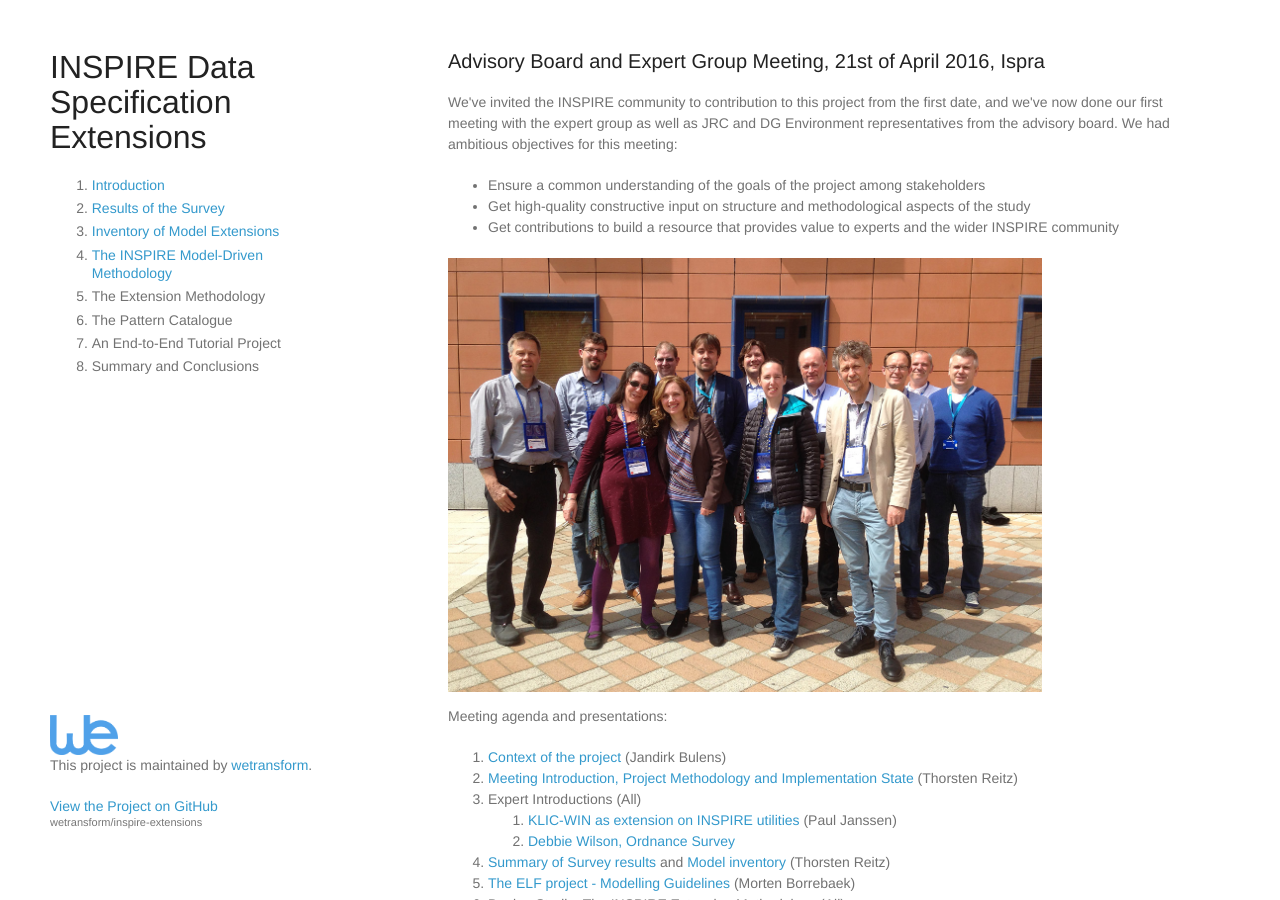
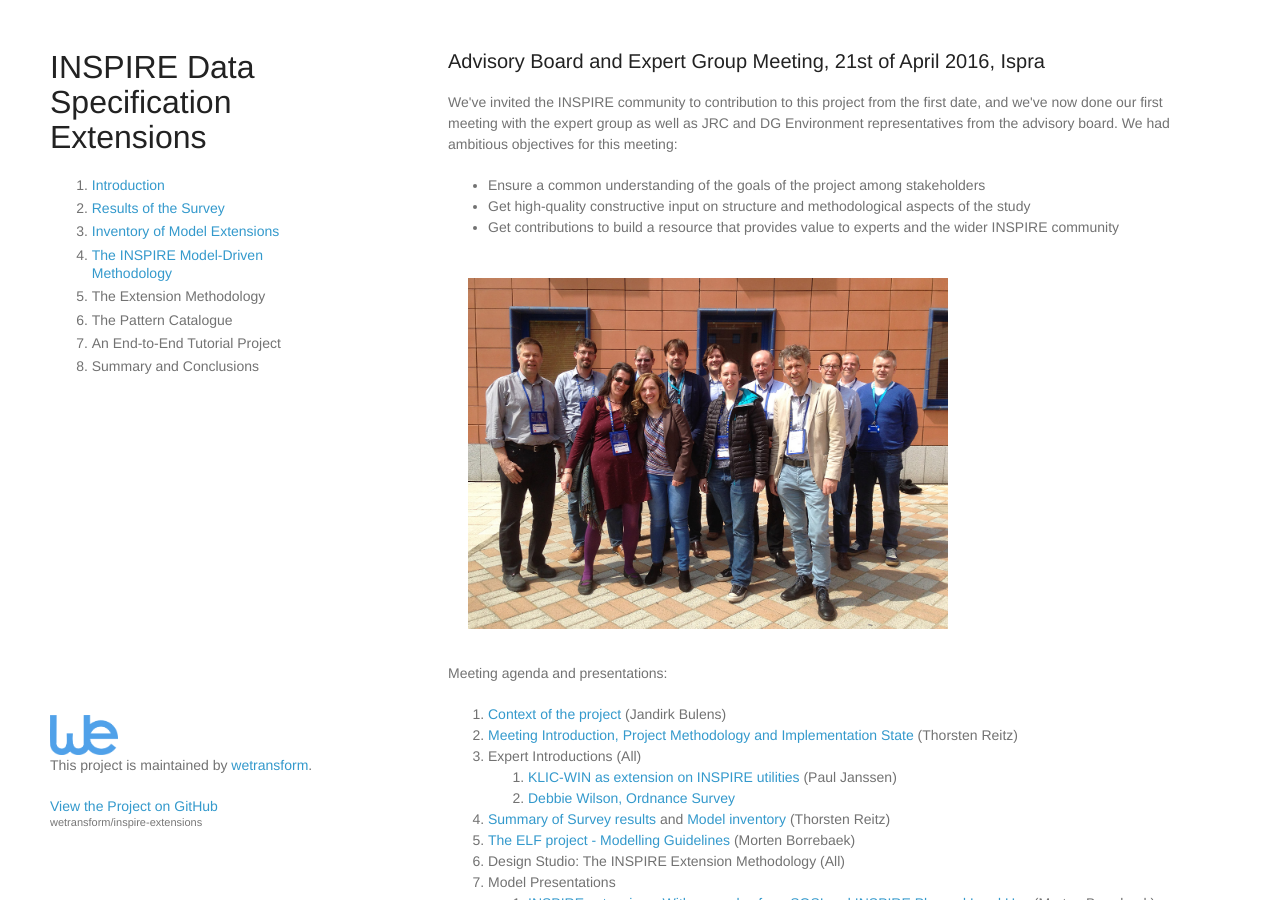
Before and after one commit to wetransform/inspire-extensions, a Jekyll site: the page built from meetings/2016-04-21-advisory-board-meeting.html, in a window 1280 px wide and 900 px high. Built offline with Jekyll 4.4.1, drawn with Linux system fonts in a browser that asks for light colours; some web fonts are replaced.

Commit message:
updated date for final meeting

```diff
--- a/index.html
+++ b/index.html
@@ -22,7 +22,7 @@
     <li>Extension Methodology Draft – 30th of April <span style="color: green"><strong>&#10004;</strong></span></li>
     <li>Full Pattern Catalogue and Tool Chain How-to’s – 30th of May</li>
     <li>Tutorial Project and Running Example Documentation – 17th of June</li>
-    <li>Advisory Board Review Meeting (TBD) – 22nd to 23rd of June (TBC)</li>
+    <li>Advisory Board Review Meeting (TBD) – 29th to 30th of June (Ispra)</li>
     <li>Final Report – 20th of July</li>
     <li>Workshop at INSPIRE Conference (Barcelona) – 26th of September</li>
   </ol>
--- a/meetings/2016-04-21-advisory-board-meeting.html
+++ b/meetings/2016-04-21-advisory-board-meeting.html
@@ -17,7 +17,7 @@
     <li>Get contributions to build a resource that provides value to experts and the wider INSPIRE community</li>
   </ul>
 
-  <img src="/images/ispra20160421.jpg" alt="The group of experts and advisors at the JRC in Ispra" title="The group of experts and advisors at the JRC in Ispra" style="width: 80%;">
+  <img src="/images/ispra20160421.jpg" alt="The group of experts and advisors at the JRC in Ispra" title="The group of experts and advisors at the JRC in Ispra" style="width: 70%; padding: 20px">
 
   <p style="margin-top: 1em">Meeting agenda and presentations:</p>
   <ol>
@@ -53,7 +53,7 @@
     to Are3na in an ISA<sup>2</sup> action, a new four year program starting up this year, where they could include follow-up work.
     This will be important in the context of potential “refitting” work for INSPIRE guidance and specifications.</p>
 
-  <img src="/images/meeting-projectstructure.png" alt="Organisational Structure of the project" title="Organisational Structure of the project" style="width: 80%;">
+  <img src="/images/meeting-projectstructure.png" alt="Organisational Structure of the project" title="Organisational Structure of the project" style="width: 70%; padding: 20px">
 
   <p>He also explained that a part of the project is a presentation at the <a href="http://inspire.ec.europa.eu/events/conferences/inspire_2016/page/home" target="_blank">INSPIRE 2016 conference</a>. Robin and others
     appreciated this and advised to not only hold a workshop but also a presentation. Later in the day, they suggested
@@ -64,7 +64,7 @@
     and survey results. He explained that all results of the study are shared on this site. Everyone is explicitly
     invited to contribute directly to the stud. Thorsten showed how to <a href="http://inspire-extensions.wetransform.to/introduction.html#contributions" target="_blank">contribute</a>.</p>
 
-  <img src="/images/meeting-extmethodology.png" alt="Extension Methodology Outline" title="Extension Methodology Outline" style="width: 80%;">
+  <img src="/images/meeting-extmethodology.png" alt="Extension Methodology Outline" title="Extension Methodology Outline" style="width: 70%; padding: 20px">
 
   <p>Next, Thorsten presented the survey results. At the first cutoff date of 20th of April, we had 66 responses and
     reported 19 models, of which 11 are publicly documented and 8 with an open license. Three key takeaways from the
```
